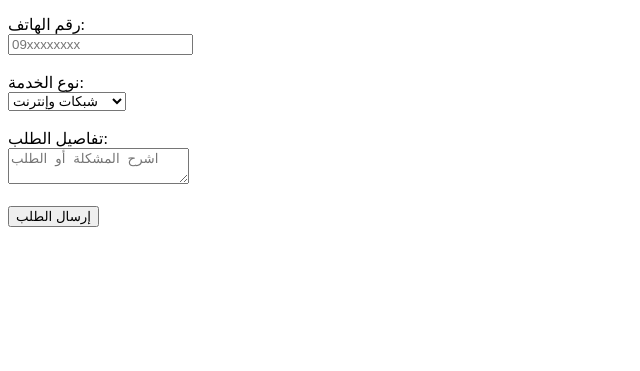
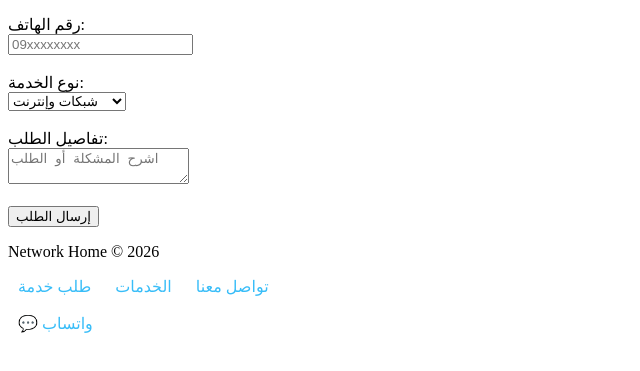
Before and after one commit to moosahazbawi-gif/Network-home-, a plain HTML site: page request.html in a window 1280 px wide. Shown: the part 151-522 px from the top of the page, without its empty margins (0-640 px from the left). Drawn offline with Linux system fonts and the light colour scheme.

Commit message:
Update request.html

```diff
--- a/request.html
+++ b/request.html
@@ -41,3 +41,19 @@
 
 </body>
 </html>
+
+
+
+<footer class="footer">
+  <p>Network Home © 2026</p>
+
+  <a href="contact.html">تواصل معنا</a>
+  <a href="services.html">الخدمات</a>
+  <a href="request.html">طلب خدمة</a>
+
+  <br><br>
+
+  <a href="https://wa.me/989000000000" target="_blank">
+    💬 واتساب
+  </a>
+</footer>
```
